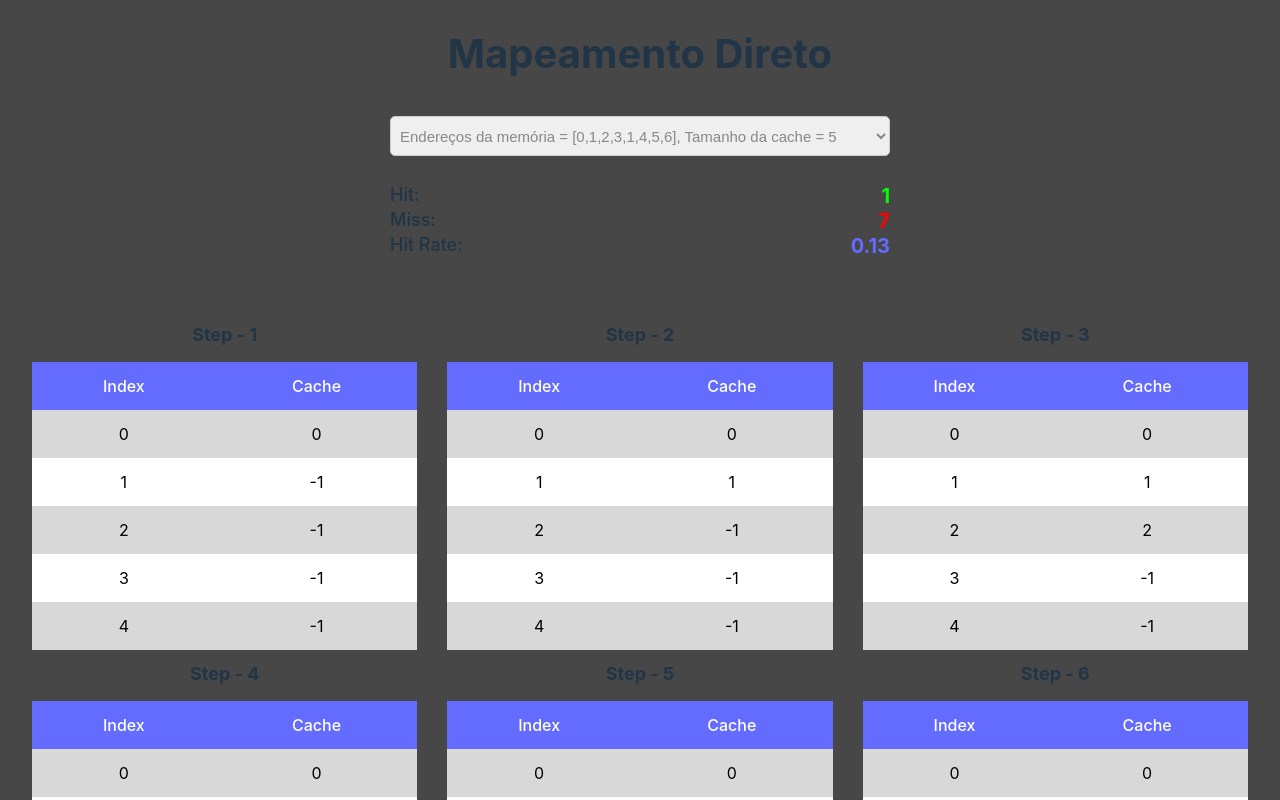
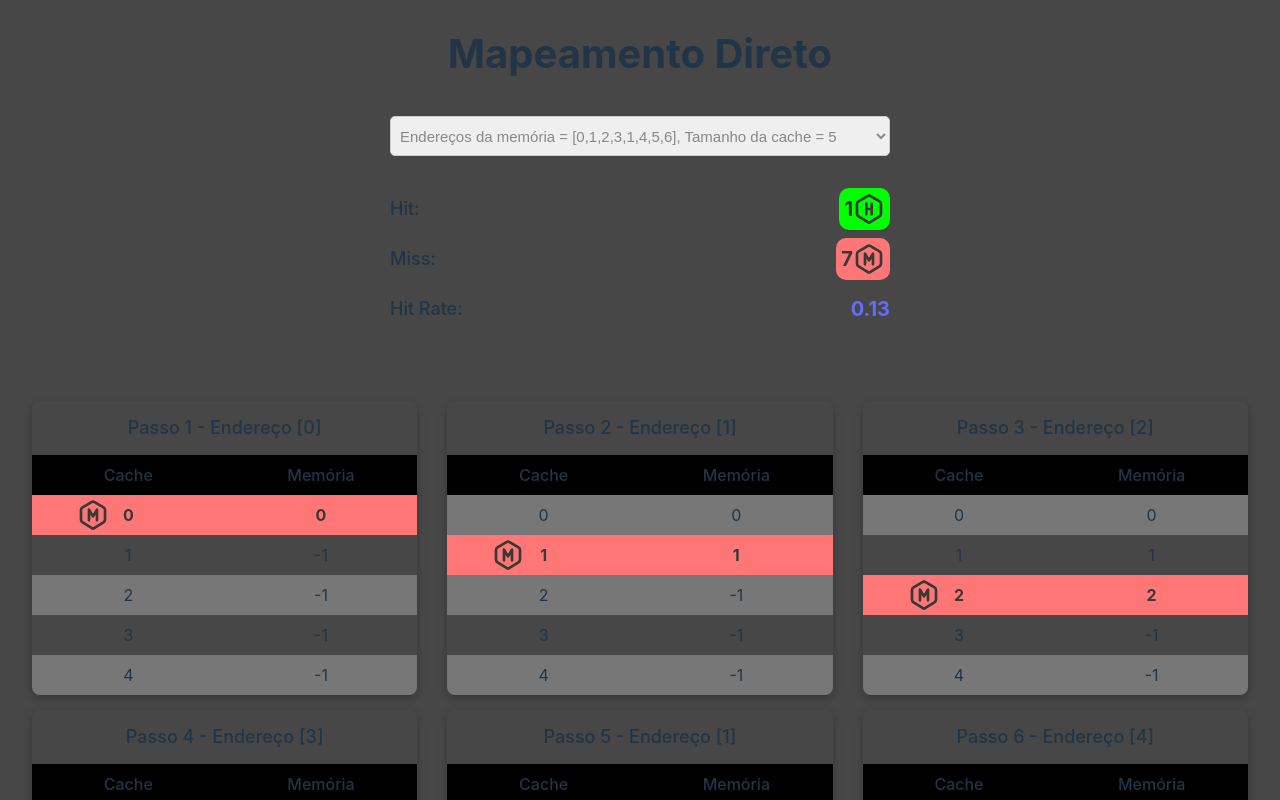
Before and after one commit to matheuskroska/CacheSim, a React (Vite) app: page / in a window 1280 px wide. Shown: the top 800 px of the page. Built offline with nearby package versions, Linux system fonts and the light colour scheme.

Commit message:
hit-miss

```diff
--- a/index.html
+++ b/index.html
@@ -4,7 +4,7 @@
     <meta charset="UTF-8" />
     <link rel="icon" type="image/svg+xml" href="/vite.svg" />
     <meta name="viewport" content="width=device-width, initial-scale=1.0" />
-    <title>Vite + React</title>
+    <title>Cache Sim - PFSC</title>
   </head>
   <body>
     <div id="root"></div>
--- a/src/App.css
+++ b/src/App.css
@@ -136,41 +136,12 @@ table {
   padding: 2rem;
   text-align: center;
   justify-content: center;
-
   background-color: #474747;
 }
 
 h1 {
   display: inline-block;
   width: 100%;
-}
-
-.logo {
-  height: 6em;
-  padding: 1.5em;
-  will-change: filter;
-  transition: filter 300ms;
-}
-.logo:hover {
-  filter: drop-shadow(0 0 2em #646cffaa);
-}
-.logo.react:hover {
-  filter: drop-shadow(0 0 2em #61dafbaa);
-}
-
-@keyframes logo-spin {
-  from {
-    transform: rotate(0deg);
-  }
-  to {
-    transform: rotate(360deg);
-  }
-}
-
-@media (prefers-reduced-motion: no-preference) {
-  a:nth-of-type(2) .logo {
-    animation: logo-spin infinite 20s linear;
-  }
 }
 
 .card {
@@ -186,11 +157,17 @@ h1 {
   display: block;
   margin-bottom: 1em;
   font-size: 18px;
-  font-weight: bold;
+  margin: 1em;
+  font-weight: 500;
 }
 
 .stepCard {
   width: calc(100% / 3 - 20px);
+  box-shadow: rgba(0, 0, 0, 0.24) 0px 3px 8px;
+  border-radius: 0.5em;
+  box-sizing: border-box;
+  min-width: 300px;
+  overflow: hidden;
 }
 
 .stepContainer {
@@ -225,6 +202,8 @@ h1 {
 .summary span {
   display: flex;
   justify-content: space-between;
+  align-items: center;
+  height: 45px;
 }
 
 .summary span b {
@@ -240,12 +219,28 @@ h1 {
   color: #646cff;
 }
 
-.summary .summaryMiss {
-  color: #ff0000;
+.summary .summaryMiss,
+.current {
+  color: #383838;
+  background-color: #ff7676 !important;
+  font-weight: bold;
+  display: flex;
+  align-items: center;
 }
 
-.summary .summaryHit {
-  color: #00ff00;
+.summary .summaryHit,
+.current.hit {
+  color: #383838;
+  background-color: #00ff00 !important;
+  font-weight: bold;
+  display: flex;
+  align-items: center;
+}
+
+.summary .summaryHit,
+.summary .summaryMiss {
+  padding: 0.25em;
+  border-radius: 0.5em;
 }
 
 select {
@@ -264,31 +259,36 @@ select {
   flex-direction: column;
 }
 
-table {
-  border-collapse: collapse;
-  width: 100%;
-  margin: 0 auto;
-  max-width: 1280px;
-  padding: 2rem;
-  text-align: center;
+.row span {
+  width: 50%;
+  display: flex;
+  align-items: center;
+  justify-content: center;
 }
 
-th {
-  background-color: #646cff;
-  color: white;
-  padding: 1rem;
+.row {
+  display: flex;
+  height: 40px;
+}
+
+.row.header {
+  background-color: #000;
   font-weight: 500;
 }
 
-td {
-  padding: 1rem;
-  color: #000;
+.row:not(.header):nth-child(odd) {
+  background-color: #777777;
 }
 
-tr:nth-child(even) {
-  background-color: rgb(216, 216, 216);
+/* .row:nth-child(even) {
+  background-color: #282828;
+} */
+
+.cacheStatus {
+  position: relative;
 }
 
-tr:nth-child(odd) {
-  background-color: #fff;
+.cacheStatus svg {
+  position: absolute;
+  left: 45px;
 }
--- a/src/App.jsx
+++ b/src/App.jsx
@@ -1,36 +1,45 @@
+/* eslint-disable react/no-unknown-property */
 import { useState, useEffect } from "react";
 import "./App.css";
 
 function App() {
-  const [count, setCount] = useState(0);
   const [step, setStep] = useState([]);
-  const [selectedValue, setSelectedValue] = useState(0);
+  const [stepStatus, setStepStatus] = useState([]);
   const [summary, setSummary] = useState([]);
 
   function directMappingCache(memoryAddress, cacheSize) {
     const cache = Array(cacheSize).fill(-1);
     const cacheStep = [];
+    const cacheStepStatus = [];
     let hit = 0;
     let miss = 0;
 
     for (let i = 0; i < memoryAddress.length; i++) {
       const cacheIndex = memoryAddress[i] % cacheSize;
-      if (cache[cacheIndex] === memoryAddress[i]) {
+      const hitValue = cache[cacheIndex] === memoryAddress[i];
+      const access = {
+        value: memoryAddress[i],
+        cacheIndex: cacheIndex,
+        hit: hitValue,
+      };
+      if (hitValue) {
         hit++;
       } else {
         cache[cacheIndex] = memoryAddress[i];
         miss++;
       }
       cacheStep.push([...cache]);
+      cacheStepStatus.push(access);
     }
 
     setStep(cacheStep);
+    setStepStatus(cacheStepStatus);
 
     return {
       hit,
       miss,
       hitRate: (hit / (hit + miss)).toFixed(2),
-      cacheStep,
+      memoryAddress,
     };
   }
 
@@ -47,16 +56,15 @@ function App() {
     { data: [0, 1, 2, 3, 1, 4, 5, 6], cacheSize: 5 },
     { data: [0, 1, 2, 2, 22, 32, 42, 20, 1, 10, 11, 12, 13], cacheSize: 10 },
     { data: [1, 6, 1, 11, 1, 16, 1, 21, 1, 26], cacheSize: 8 },
+    { data: [33, 3, 11, 5], cacheSize: 5 },
   ];
 
   useEffect(() => {
-    const sumary = directMappingCache(
-      memObj[selectedValue].data,
-      memObj[selectedValue].cacheSize
-    );
-
+    const sumary = directMappingCache(memObj[0].data, memObj[0].cacheSize);
     setSummary(sumary);
   }, []);
+
+  console.log(summary);
 
   return (
     <>
@@ -68,16 +76,54 @@ function App() {
           </option>
           <option value="1">[0,1,2,2,22,32,42,20,1,10,11,12,13], 10</option>
           <option value="2">[1,6,1,11,1,16,1,21,1,26], 8</option>
+          <option value="3">[33,3,11,5], 5</option>
         </select>
 
         <div className="summary">
           <span>
             <p>Hit: </p>
-            <b className="summaryHit">{summary.hit}</b>
+            <b className="summaryHit">
+              {summary.hit}
+
+              <svg
+                xmlns="http://www.w3.org/2000/svg"
+                width="32"
+                height="32"
+                viewBox="0 0 24 24"
+              >
+                <path
+                  fill="none"
+                  stroke="currentColor"
+                  stroke-linecap="round"
+                  stroke-linejoin="round"
+                  stroke-width="2"
+                  d="M19.875 6.27A2.225 2.225 0 0 1 21 8.218v7.284c0 .809-.443 1.555-1.158 1.948l-6.75 4.27a2.269 2.269 0 0 1-2.184 0l-6.75-4.27A2.225 2.225 0 0 1 3 15.502V8.217c0-.809.443-1.554 1.158-1.947l6.75-3.98a2.33 2.33 0 0 1 2.25 0l6.75 3.98h-.033zM10 16V8m4 0v8m-4-4h4"
+                />
+              </svg>
+            </b>
           </span>
           <span>
             <p>Miss: </p>
-            <b className="summaryMiss">{summary.miss}</b>
+            <b className="summaryMiss">
+              {summary.miss}
+              <svg
+                xmlns="http://www.w3.org/2000/svg"
+                width="32"
+                height="32"
+                viewBox="0 0 24 24"
+              >
+                <g
+                  fill="none"
+                  stroke="currentColor"
+                  stroke-linecap="round"
+                  stroke-linejoin="round"
+                  stroke-width="2"
+                >
+                  <path d="M19.875 6.27A2.225 2.225 0 0 1 21 8.218v7.284c0 .809-.443 1.555-1.158 1.948l-6.75 4.27a2.269 2.269 0 0 1-2.184 0l-6.75-4.27A2.225 2.225 0 0 1 3 15.502V8.217c0-.809.443-1.554 1.158-1.947l6.75-3.98a2.33 2.33 0 0 1 2.25 0l6.75 3.98h-.033z" />
+                  <path d="M9 16V8l3 5l3-5v8" />
+                </g>
+              </svg>
+            </b>
           </span>
           <span>
             <p>Hit Rate: </p>
@@ -89,26 +135,80 @@ function App() {
       <div className="stepContainer">
         {step &&
           step.map((item, index) => {
+            const status = stepStatus[index];
             return (
               <div className="stepCard" key={index}>
-                <p className="stepIndex">Step - {index + 1}</p>
-                <table>
-                  <tr>
-                    <th>Index</th>
-                    <th>Cache</th>
-                  </tr>
+                <p className="stepIndex">
+                  Passo {index + 1} - Endereço [{summary.memoryAddress[index]}]
+                </p>
+                <div>
+                  <div className="row header">
+                    <span>Cache</span>
+                    <span>Memória</span>
+                  </div>
 
+                  <div>
                     {item.map((item, index) => {
                       return (
                         <>
-                        <tr key={index}>
-                          <td>{index}</td>
-                          <td>{item}</td>
-                        </tr>
+                          <div
+                            className={
+                              status.cacheIndex === index && status.hit
+                                ? "row current hit"
+                                : status.cacheIndex === index
+                                ? "row current"
+                                : "row"
+                            }
+                            key={index}
+                          >
+                            <span className="cacheStatus">
+                              {index}
+
+                              {status.cacheIndex === index && status.hit ? (
+                                <svg
+                                  xmlns="http://www.w3.org/2000/svg"
+                                  width="32"
+                                  height="32"
+                                  viewBox="0 0 24 24"
+                                >
+                                  <path
+                                    fill="none"
+                                    stroke="currentColor"
+                                    stroke-linecap="round"
+                                    stroke-linejoin="round"
+                                    stroke-width="2"
+                                    d="M19.875 6.27A2.225 2.225 0 0 1 21 8.218v7.284c0 .809-.443 1.555-1.158 1.948l-6.75 4.27a2.269 2.269 0 0 1-2.184 0l-6.75-4.27A2.225 2.225 0 0 1 3 15.502V8.217c0-.809.443-1.554 1.158-1.947l6.75-3.98a2.33 2.33 0 0 1 2.25 0l6.75 3.98h-.033zM10 16V8m4 0v8m-4-4h4"
+                                  />
+                                </svg>
+                              ) : status.cacheIndex === index ? (
+                                <svg
+                                  xmlns="http://www.w3.org/2000/svg"
+                                  width="32"
+                                  height="32"
+                                  viewBox="0 0 24 24"
+                                >
+                                  <g
+                                    fill="none"
+                                    stroke="currentColor"
+                                    stroke-linecap="round"
+                                    stroke-linejoin="round"
+                                    stroke-width="2"
+                                  >
+                                    <path d="M19.875 6.27A2.225 2.225 0 0 1 21 8.218v7.284c0 .809-.443 1.555-1.158 1.948l-6.75 4.27a2.269 2.269 0 0 1-2.184 0l-6.75-4.27A2.225 2.225 0 0 1 3 15.502V8.217c0-.809.443-1.554 1.158-1.947l6.75-3.98a2.33 2.33 0 0 1 2.25 0l6.75 3.98h-.033z" />
+                                    <path d="M9 16V8l3 5l3-5v8" />
+                                  </g>
+                                </svg>
+                              ) : (
+                                ""
+                              )}
+                            </span>
+                            <span>{item}</span>
+                          </div>
                         </>
                       );
                     })}
-                </table>
+                  </div>
+                </div>
               </div>
             );
           })}
```
Also changed, not shown: src/assets/hit.svg (added). Lines whose indentation alone changed are shown as unchanged.
